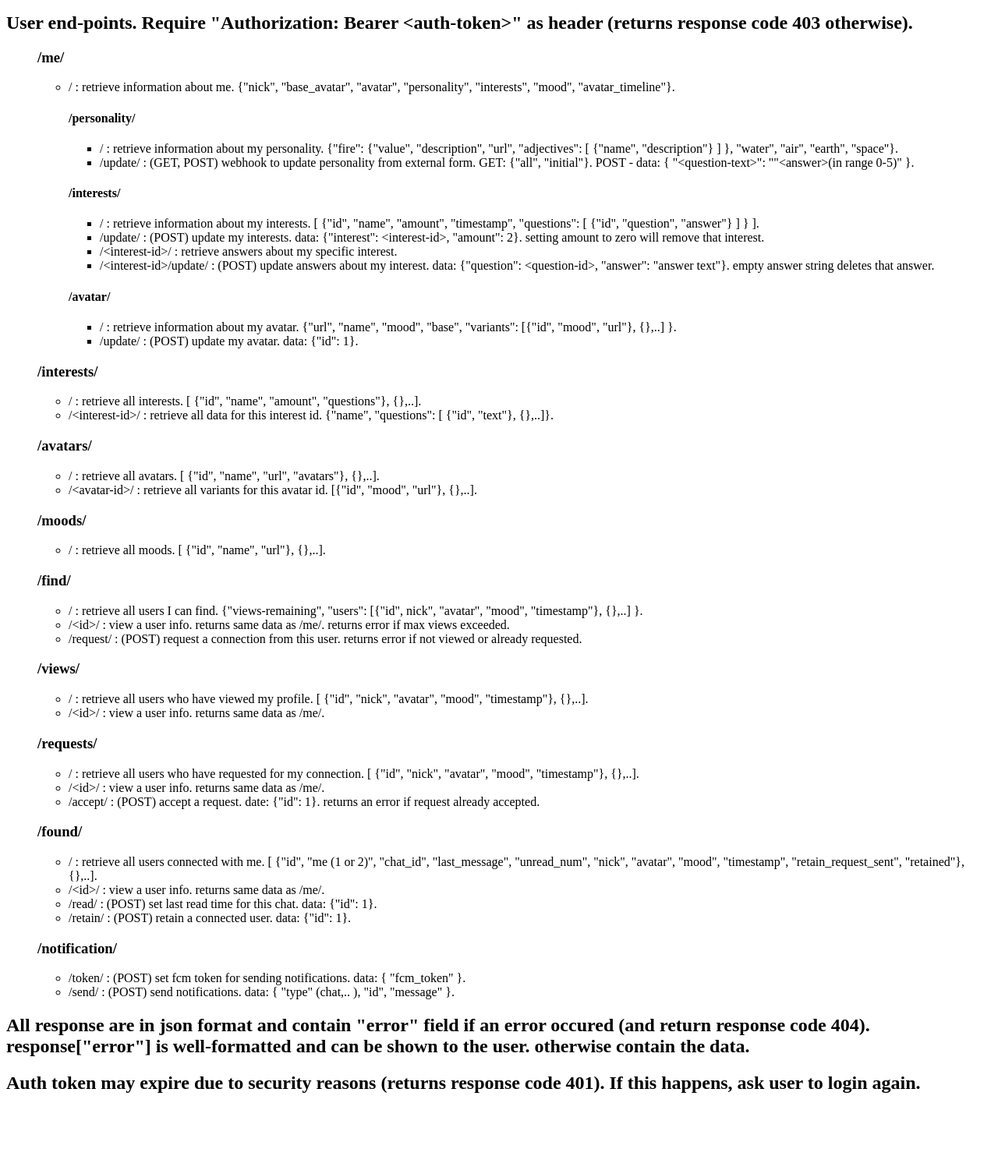
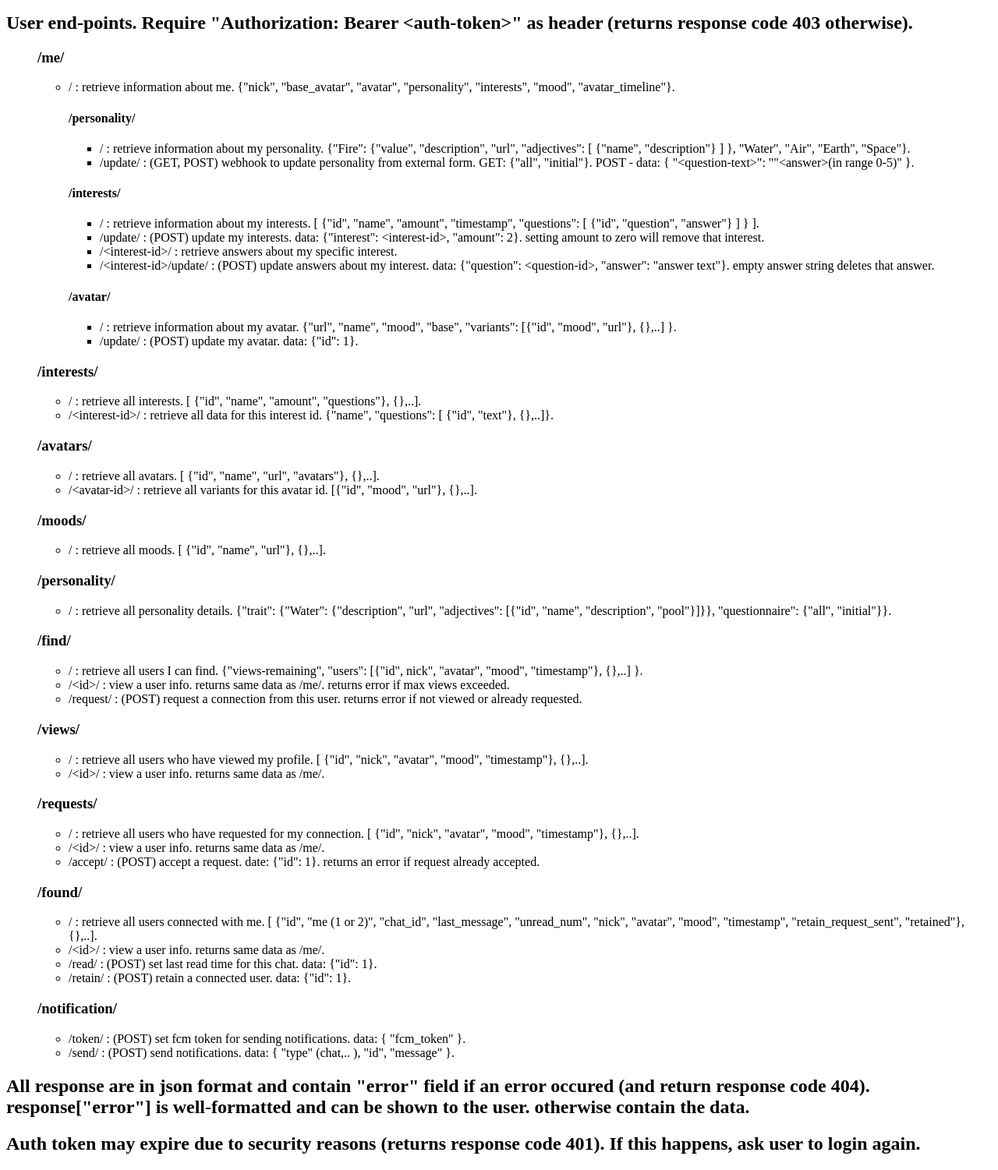
Before and after one commit to shubhamDev73/find-me-server, a Django app: page /docs/ in a window 1280 px wide. Shown: the part 203-1704 px from the top of the page at 78% size. Before the commit the page ends 1605 px from the top, so only its background shows below. Run offline with Django 3.2, Linux system fonts and the light colour scheme; parts of the project's set-up code (start-up, migrations or seed data) failed here and were passed over.

Commit message:
Added personality endpoint

```diff
--- a/backend/templates/docs.html
+++ b/backend/templates/docs.html
@@ -22,7 +22,7 @@
 				<li>/ : retrieve information about me. {"nick", "base_avatar", "avatar", "personality", "interests", "mood", "avatar_timeline"}.</li>
 				<h4>/personality/</h4>
 				<ul>
-					<li>/ : retrieve information about my personality. {"fire": {"value", "description", "url", "adjectives": [ {"name", "description"} ] }, "water", "air", "earth", "space"}.</li>
+					<li>/ : retrieve information about my personality. {"Fire": {"value", "description", "url", "adjectives": [ {"name", "description"} ] }, "Water", "Air", "Earth", "Space"}.</li>
 					<li>/update/ : (GET, POST) webhook to update personality from external form. GET: {"all", "initial"}. POST - data: { "&lt;question-text&gt;": ""&lt;answer&gt;(in range 0-5)" }.</li>
 				</ul>
 				<h4>/interests/</h4>
@@ -54,6 +54,11 @@
 			<h3>/moods/</h3>
 			<ul>
 				<li>/ : retrieve all moods. [ {"id", "name", "url"}, {},..].</li>
+			</ul>
+
+			<h3>/personality/</h3>
+			<ul>
+				<li>/ : retrieve all personality details. {"trait": {"Water": {"description", "url", "adjectives": [{"id", "name", "description", "pool"}]}}, "questionnaire": {"all", "initial"}}.</li>
 			</ul>
 
 			<h3>/find/</h3>
--- a/backend/urls.py
+++ b/backend/urls.py
@@ -26,13 +26,14 @@ urls_data = [
     path('interests/', include(urls_interests), name='interests'),
     path('avatars/', include(urls_avatars), name='avatars'),
     path('moods/', views.moods, name='moods'),
+    path('personality/', views.personality, name='personality'),
 ]
 
 urls_me = [
     path('', views.me, name='index'),
 
-	path('personality/', views.personality, name='personality'),
-    path('personality/update/', views.personality_update, name='personality_update'),
+    path('personality/', views.me_personality, name='personality'),
+    path('personality/update/', views.me_personality_update, name='personality_update'),
 
     path('interests/', views.me_interests, name='interests'),
     path('interests/update/', views.update_interests, name='update_interests'),
```
Also changed, not shown: backend/views.py (+21 -2 lines).
